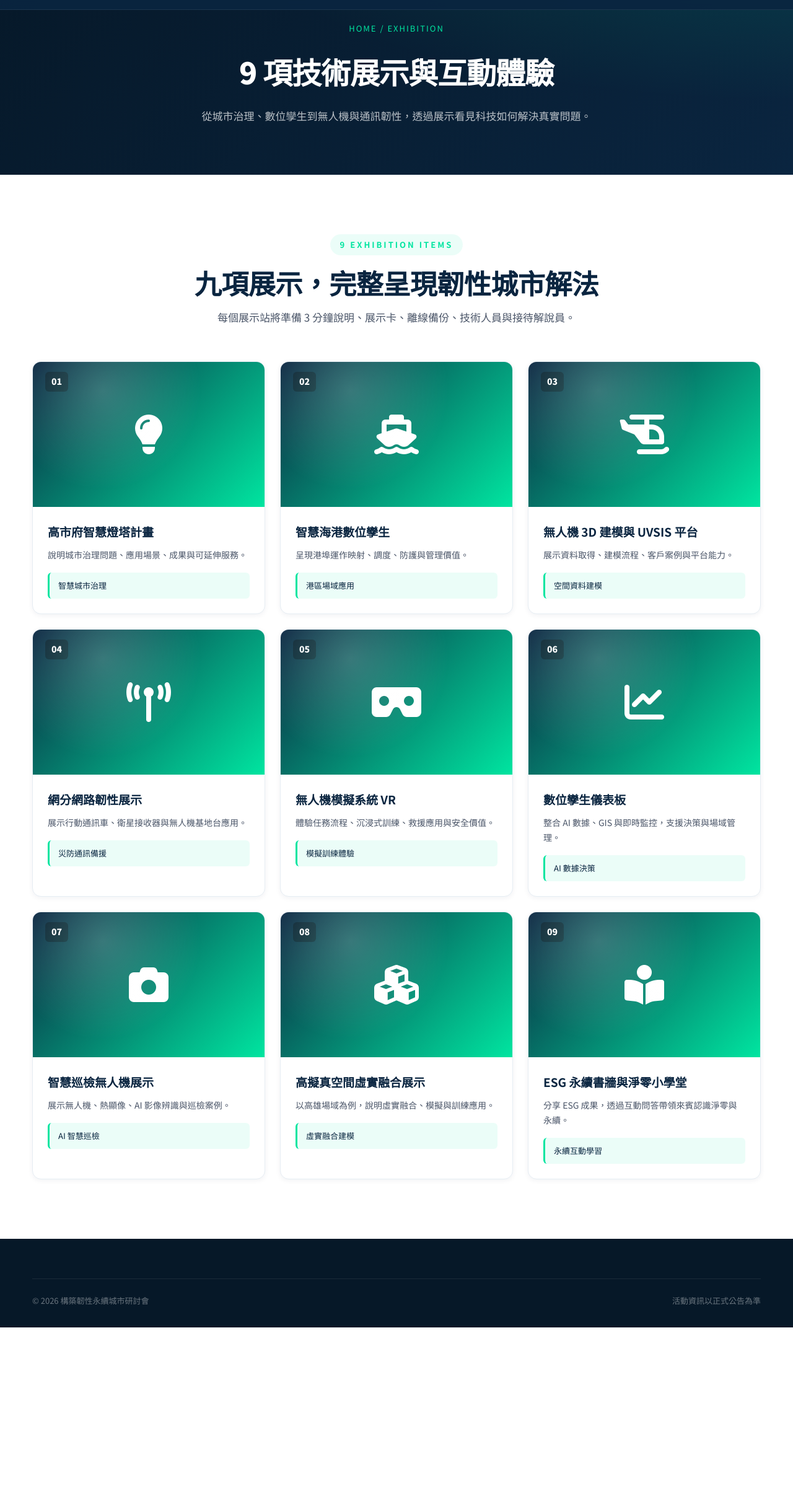
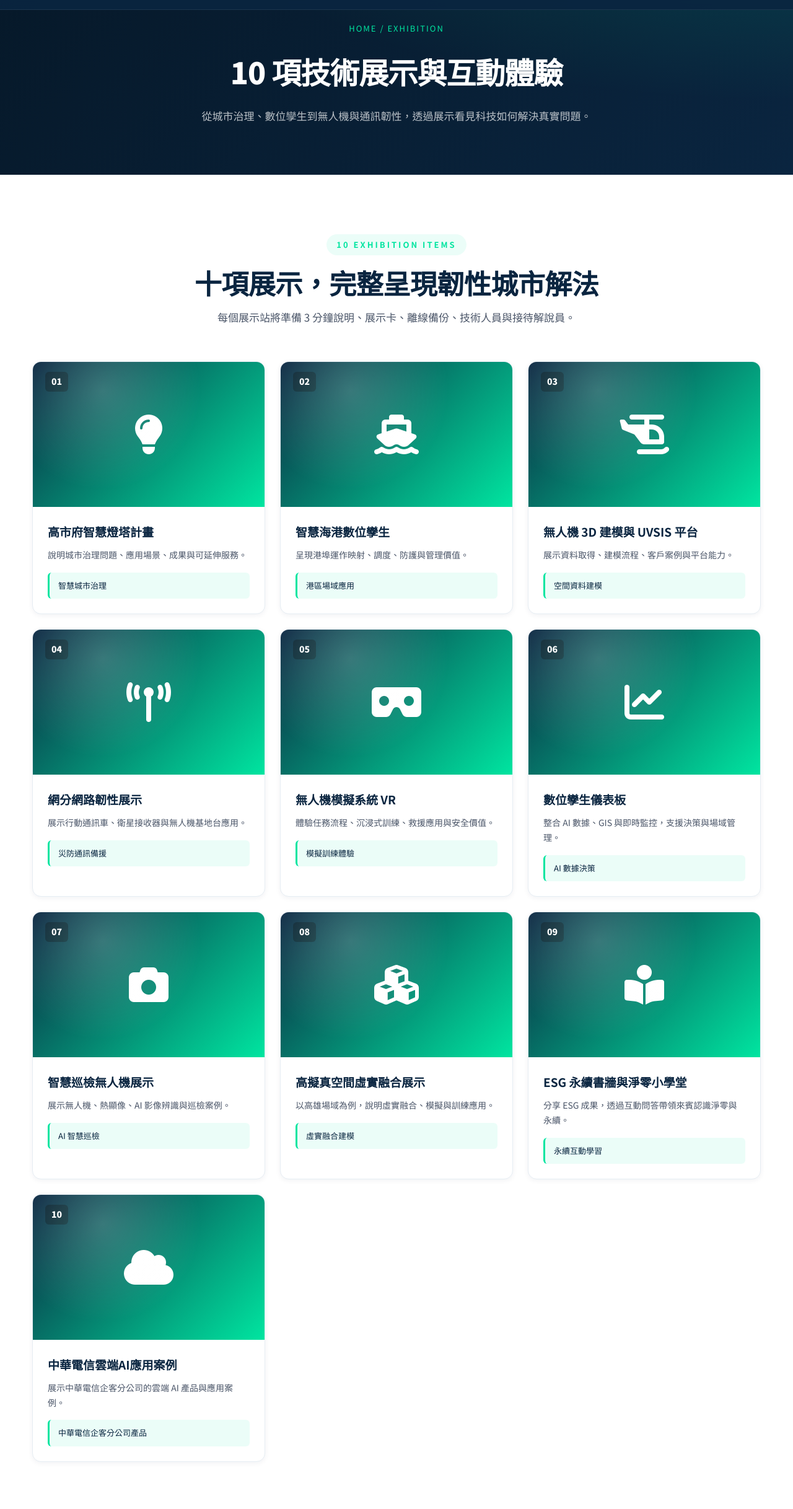
Before and after one commit to oneclawchen-ai/kao_website, a website: page exhibition.html in a window 1280 px wide. Shown: the part 125-2560 px from the top of the page at 62% size. Before the commit the page ends 2267 px from the top, so only its background shows below. Drawn offline with Linux system fonts and the light colour scheme.

Commit message:
Update exhibition.html

```diff
--- a/exhibition.html
+++ b/exhibition.html
@@ -4,8 +4,8 @@
 <head>
   <meta charset="UTF-8">
   <meta name="viewport" content="width=device-width, initial-scale=1.0">
-  <title>9 項技術展示｜構築韌性永續城市研討會</title>
-  <meta name="description" content="本活動規劃 9 項技術展示，涵蓋數位孿生、無人機、AI、ESG 與網路韌性。">
+  <title>10 項技術展示｜構築韌性永續城市研討會</title>
+  <meta name="description" content="本活動規劃 10 項技術展示，涵蓋數位孿生、無人機、AI、ESG 與網路韌性。">
 
   <link rel="preconnect" href="https://fonts.googleapis.com">
   <link href="https://fonts.googleapis.com/css2?family=Inter:wght@400;600;700;800;900&family=Noto+Sans+TC:wght@400;500;700;900&display=swap" rel="stylesheet">
@@ -64,15 +64,15 @@
 
   <section class="page-banner">
     <div class="breadcrumb">HOME / EXHIBITION</div>
-    <h1>9 項技術展示與互動體驗</h1>
+    <h1>10 項技術展示與互動體驗</h1>
     <p>從城市治理、數位孿生到無人機與通訊韌性，透過展示看見科技如何解決真實問題。</p>
   </section>
 
   <section class="section">
     <div class="container">
       <div class="section-header">
-        <span class="section-tag">9 EXHIBITION ITEMS</span>
-        <h2 class="section-title">九項展示，完整呈現韌性城市解法</h2>
+        <span class="section-tag">10 EXHIBITION ITEMS</span>
+        <h2 class="section-title">十項展示，完整呈現韌性城市解法</h2>
         <p class="section-sub">每個展示站將準備 3 分鐘說明、展示卡、離線備份、技術人員與接待解說員。</p>
       </div>
 
@@ -184,6 +184,18 @@
             <div class="exh-highlight">永續互動學習</div>
           </div>
         </article>
+
+        <article class="exh-card">
+          <div class="exh-cover" style="background:linear-gradient(135deg,#0A2540,#00E5A0);">
+            <span class="exh-letter">10</span>
+            <i class="fa-solid fa-cloud"></i>
+          </div>
+          <div class="exh-body">
+            <h3>中華電信雲端AI應用案例</h3>
+            <p>展示中華電信企客分公司的雲端 AI 產品與應用案例。</p>
+            <div class="exh-highlight">中華電信企客分公司產品</div>
+          </div>
+        </article>
       </div>
     </div>
   </section>
```
